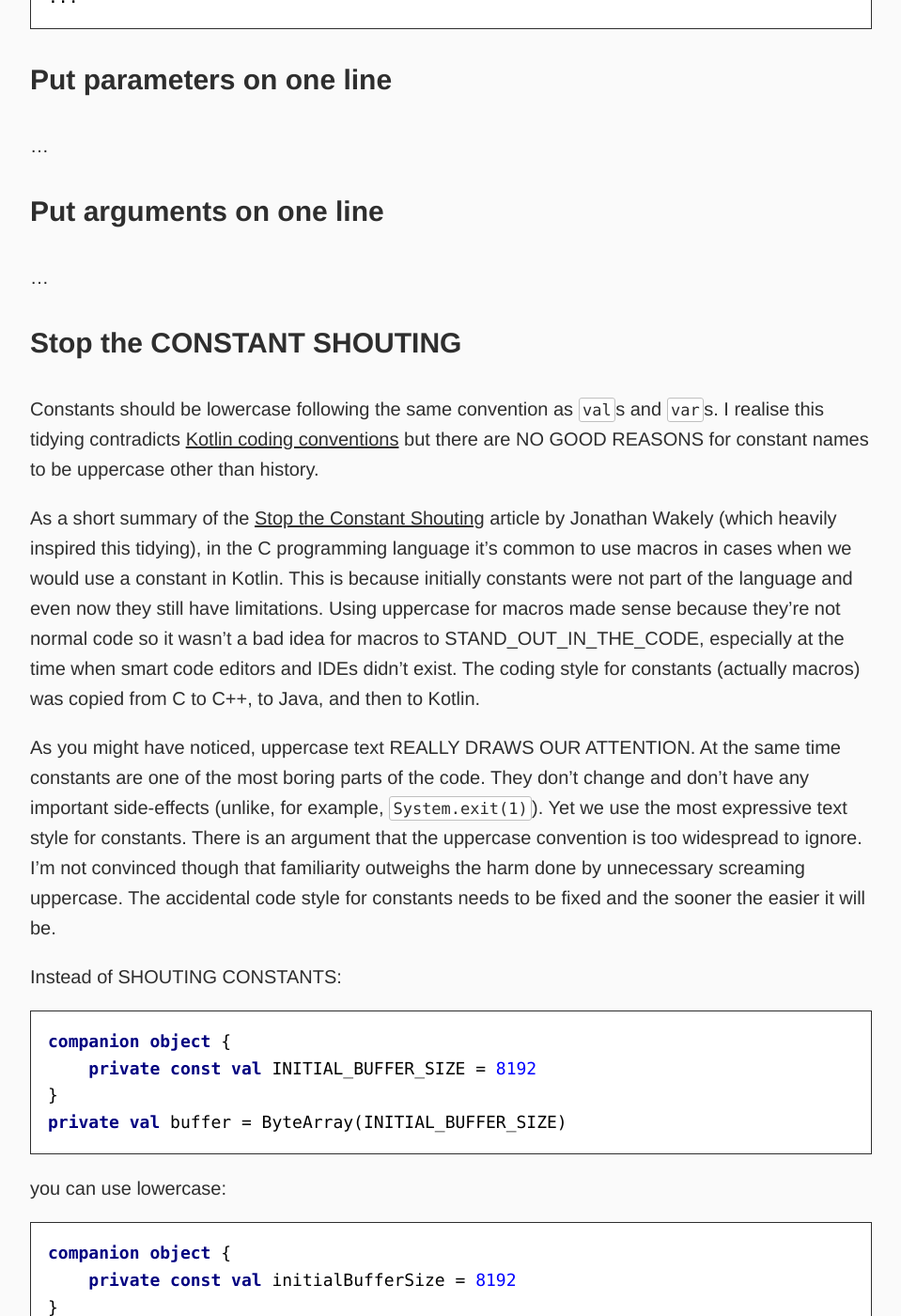
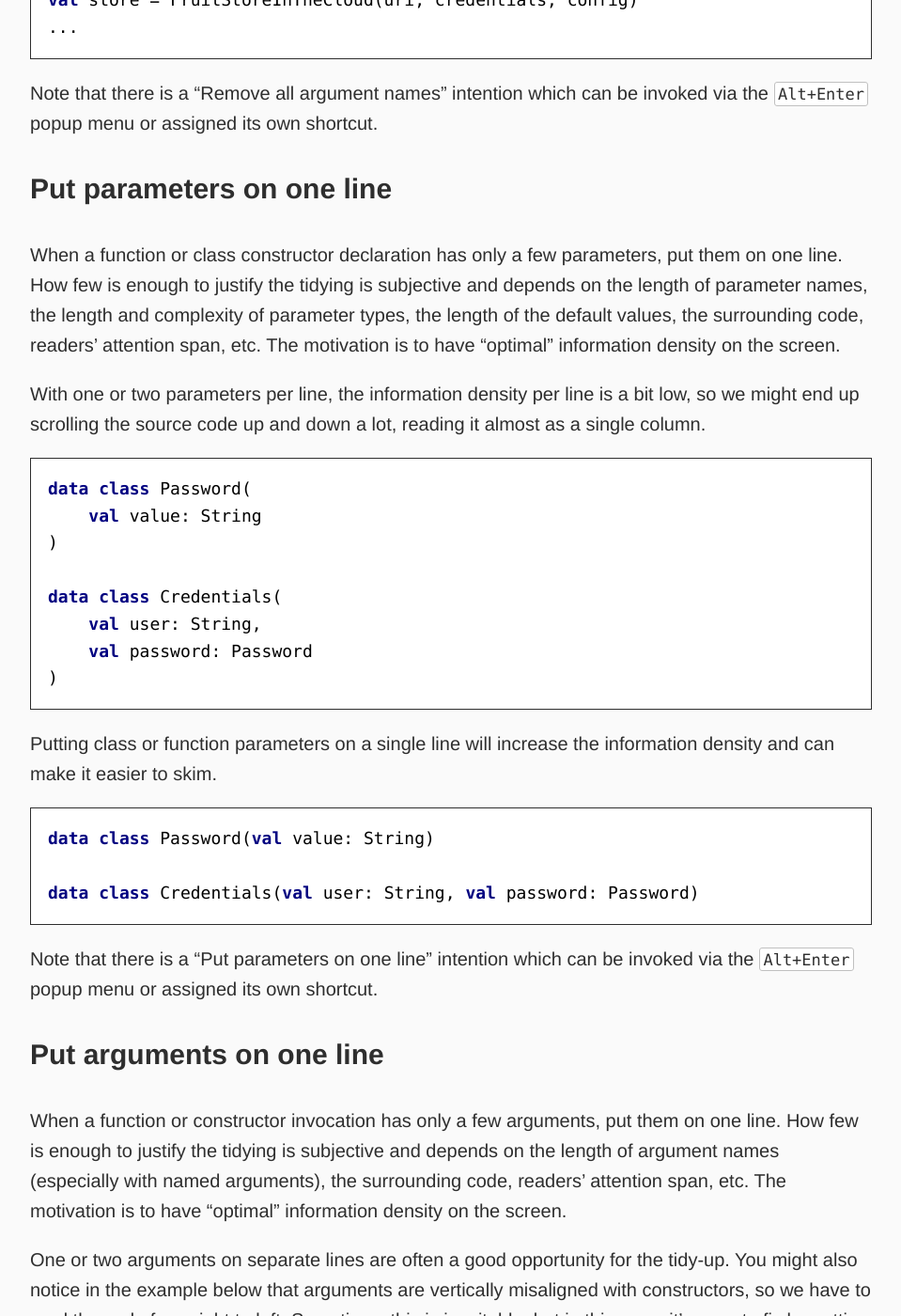
Before and after one commit to dkandalov/dkandalov.github.io, a Jekyll site: the page built from _posts/2023-12-26-tidy-kotlin.md, in a window 1280 px wide and 1400 px high, scrolled down 10068 px. Shown: the whole window at 94% size, without its empty margins (160-1119 px from the left). Built offline with Jekyll 4.4.1, drawn with Linux system fonts in a browser that asks for light colours; our own code applies the rules of GitHub Pages for plain Markdown files; some of the changed text lies outside the part shown.

Commit message:
updated tidy-kotlin: put parameters/arguments on one line

```diff
--- a/_posts/2023-12-26-tidy-kotlin.md
+++ b/_posts/2023-12-26-tidy-kotlin.md
@@ -17,7 +17,8 @@ I plan to keep this catalog updated so it might naturally evolve over time. Each
 4. [Inline variables with single usage](#inline-variables-with-single-usage)
 5. [Remove argument names when all types are distinct](#remove-argument-names-when-all-types-are-distinct)
 6. [Put parameters on one line](#put-parameters-on-one-line)
-7. [Put arguments on one line](#put-arguments-on-one-line)
+6. [Put arguments on one line](#put-arguments-on-one-line)
+7. [Put parameters/arguments on separate lines](#put-parametersarguments-on-separate-lines)
 8. [Stop the CONSTANT SHOUTING](#stop-the-constant-shouting)
 9. [Use tiny types](#use-tiny-types)
 10. [Pass arguments in the order of declaration](#pass-arguments-in-the-order-of-declaration)
@@ -150,7 +151,7 @@ fruits.forEach { fruit ->             │
 doSomething()                         │
 doSomethingElse()                    ─┘
 </kotlin>
-After the tidy up the code looks like this:
+After the tidy-up the code looks like this:
 <kotlin>
 fruits.forEach { fruit ->
     val type = Blended               ─┐ 👀
@@ -231,11 +232,58 @@ val store = FruitStoreInTheCloud(uri, credentials, config)
 ...
 </kotlin>
 
+Note that there is a "Remove all argument names" intention which can be invoked via the `Alt+Enter` popup menu or assigned its own shortcut.
+
 
 ### Put parameters on one line
-...
+
+When a function or class constructor declaration has only a few parameters, put them on one line. How few is enough to justify the tidying is subjective and depends on the length of parameter names, the length and complexity of parameter types, the length of the default values, the surrounding code, readers' attention span, etc. The motivation is to have "optimal" information density on the screen.
+
+With one or two parameters per line, the information density per line is a bit low, so we might end up scrolling the source code up and down a lot, reading it almost as a single column.
+<kotlin>
+data class Password(
+    val value: String
+)
+
+data class Credentials(
+    val user: String,
+    val password: Password
+)
+</kotlin>
+
+Putting class or function parameters on a single line will increase the information density and can make it easier to skim.
+<kotlin>
+data class Password(val value: String)
+
+data class Credentials(val user: String, val password: Password)
+</kotlin>
+
+Note that there is a "Put parameters on one line" intention which can be invoked via the `Alt+Enter` popup menu or assigned its own shortcut.
 
 ### Put arguments on one line
+When a function or constructor invocation has only a few arguments, put them on one line. How few is enough to justify the tidying is subjective and depends on the length of argument names (especially with named arguments), the surrounding code, readers' attention span, etc. The motivation is to have "optimal" information density on the screen.
+
+One or two arguments on separate lines are often a good opportunity for the tidy-up. You might also notice in the example below that arguments are vertically misaligned with constructors, so we have to read the code from right to left. Sometimes this is inevitable, but in this case, it's easy to fix by putting arguments on one line.
+<kotlin>
+val password = Password( ↙️ 👀
+    "********"
+)
+val credentials = Credentials( ↙️ 👀
+    user = "Bob",
+    password = password
+)
+</kotlin>
+The code after tidying:
+<kotlin>
+val password = Password("********")
+val credentials = Credentials(user = "Bob", password = password)
+</kotlin>
+The next tidying might be to [inline single usage](#inline-variables-with-single-usage) of `password` or to [remove argument names](#remove-argument-names-when-all-types-are-distinct).
+
+Note that there is a "Put arguments on one line" intention which can be invoked via the `Alt+Enter` popup menu or assigned its own shortcut.
+
+
+### Put parameters/arguments on separate lines
 ...
 
 
```
